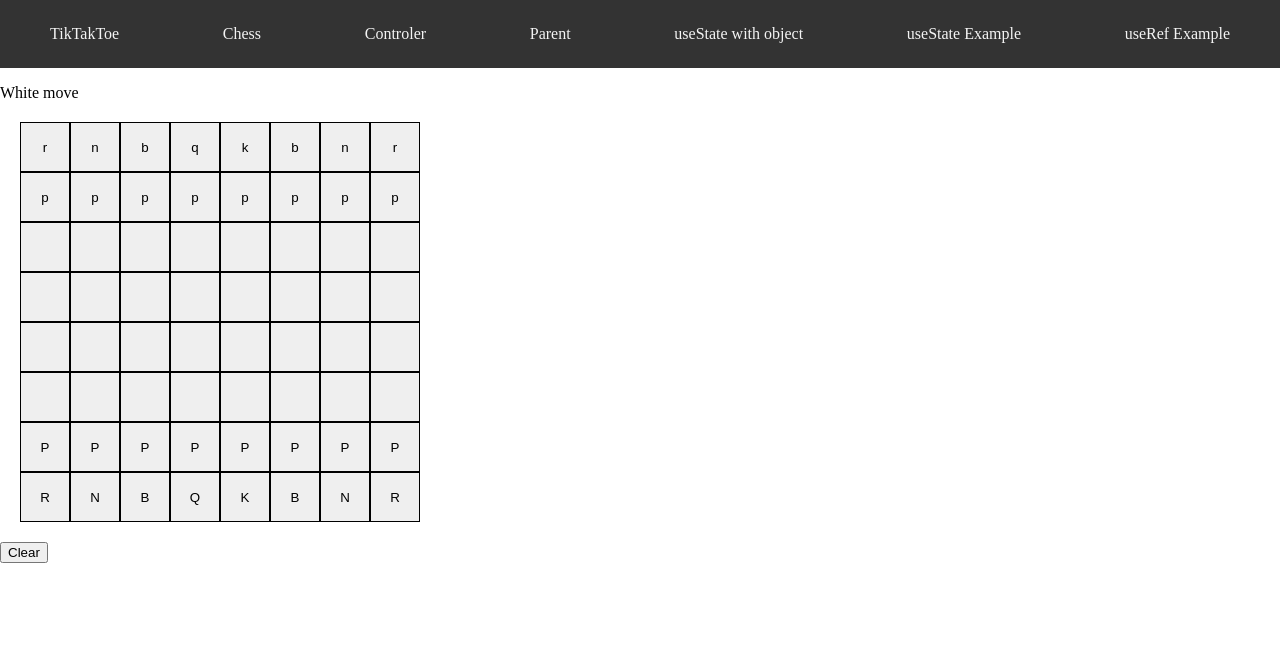
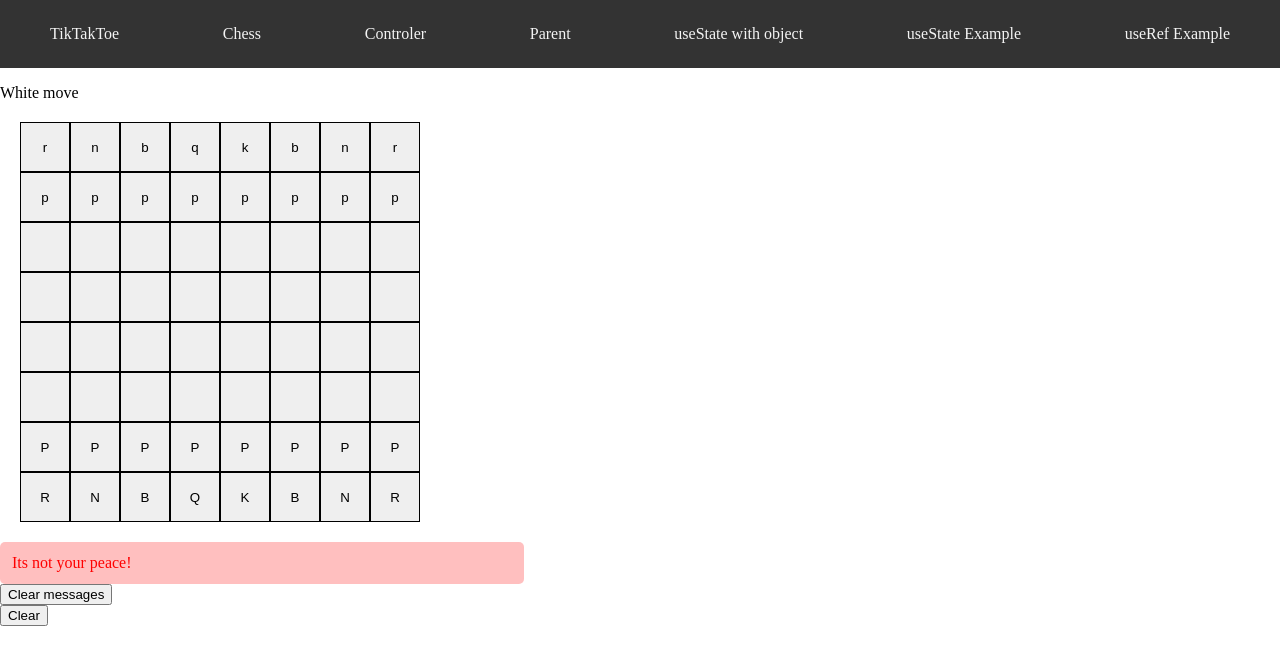
Before and after one commit to Yulai202020/react-course, a React (Vite) app: page /chess in a window 1280 px wide. Both pictures are taken after a click on the button 45 px from the left and 247 px from the top of the page. Shown: the top 664 px of the page. Built offline with nearby package versions, Linux system fonts and the light colour scheme.

Commit message:
first commit

```diff
--- a/src/components/ChessGame.tsx
+++ b/src/components/ChessGame.tsx
@@ -1,6 +1,7 @@
 import styles from "../styles/chess.module.scss"
 import { useEffect, useRef, useState } from "react";
 import { Chess } from 'chess.js';
+import Message from "./Message";
 
 interface Data {
     display: string;
@@ -48,6 +49,12 @@ function ChessGame() {
 
     const [selectedId, setSelectedId] = useState<number>(-1);
 
+    const [message, setMessage] = useState({
+        message: "",
+        type: ""
+    });
+
+
     function isMoveValid(from: string, to: string) {
         try {
             const getMove = chess.current.move({from: from, to: to});
@@ -62,6 +69,10 @@ function ChessGame() {
         setTriggerFieldInit(prev => !prev);
         chess.current.reset();
         setIsGameOver(false);
+        setMessage({
+            message: "",
+            type: ""
+        })
     }
 
     // set position
@@ -92,7 +103,7 @@ function ChessGame() {
     // change postion on move
     useEffect(() => {
         if (isGameOver) {
-            alert("Game is over, please clear board for starting new game!");
+            setMessage({message: "Game is over, please clear board for starting new game!", type: "primary"});
         } else if (to !== -1 && from !== -1) {
             const letters = [ "a", "b", "c", "d", "e", "f", "g", "h" ];
 
@@ -120,24 +131,22 @@ function ChessGame() {
                     // check someone gg
                     if (chess.current.isCheckmate()) {
                         const winner = chess.current.turn() === 'w' ? 'Black' : 'White';
-                        alert(`${winner} wins by checkmate!`);
+                        setMessage({message: `${winner} wins by checkmate!`, type: "message"});
                     }
 
                     // check draw
                     if (chess.current.isStalemate()) {
-                        alert('Stalemate! The game is a draw.');
+                        setMessage({message: "Stalemate! The game is a draw.", type: "message"});
                     } else if (chess.current.isInsufficientMaterial()) {
-                        alert('Insufficient material! The game is a draw.');
+                        setMessage({message: "Insufficient material! The game is a draw.", type: "message"});
                     } else if (chess.current.isThreefoldRepetition()) {
-                        alert('Threefold repetition! The game is a draw.');
-                    } else {
-                        alert('The game ended in a draw for another reason.');
+                        setMessage({message: "Threefold repetition! The game is a draw.", type: "message"});
                     }
 
                     setIsGameOver(true);
                 }
             } else {
-                alert("Sorry but its illigal move!");
+                setMessage({message: "Sorry but its illigal move!", type: "error"});
             }
         }
     }, [tiggerMoving]);
@@ -168,7 +177,7 @@ function ChessGame() {
                         }
                     } else {
                         if (item.display === "" || item.isWhitePeace !== (chess.current.turn() === "w")) {
-                            alert("Its not your peace!");
+                            setMessage({message: "Its not your peace!", type: "error"});
                         } else {
                             setSelectedId(index);
 
@@ -180,6 +189,18 @@ function ChessGame() {
             ))}
         </div>
 
+        {message.message !== "" && (
+            <div>
+                <Message message={message.message} type={message.type}/>
+                <button onClick={() => {
+                    setMessage({
+                        message: "",
+                        type: ""
+                    });
+                }}>Clear messages</button>
+            </div>
+        )}
+
         <button onClick={Clear}>Clear</button>
         </>
     )
--- a/src/components/Message.tsx
+++ b/src/components/Message.tsx
@@ -4,14 +4,35 @@ interface Probs {
 }
 
 function Message({type, message}: Probs) {
-    let backgroundColor = "";
-    if (type === "primary") {
-        backgroundColor
+    let red = 0; let green = 0; let blue = 0;
+
+    switch (type) {
+        case "primary":
+            green = 102;
+            blue = 255;
+            break;
+        case "error":
+            red = 255;
+            break;
+        case "message":
+            green = 255;
+            break;
+        default:
+            // also primary
+            red = 0;
+            green = 102;
+            blue = 255;
+            break;
     }
+
     return (
         <>
         <div style={{
-            backgroundColor: type,
+            backgroundColor: `rgba(${red}, ${green}, ${blue}, 25%)`,
+            color: `rgba(${red}, ${green}, ${blue}, 100%)`,
+            borderRadius: "5px",
+            padding: "12px",
+            maxWidth: "500px",
         }}>
             {message}
         </div>
```
